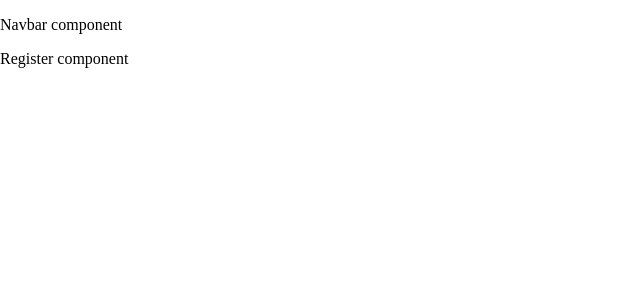
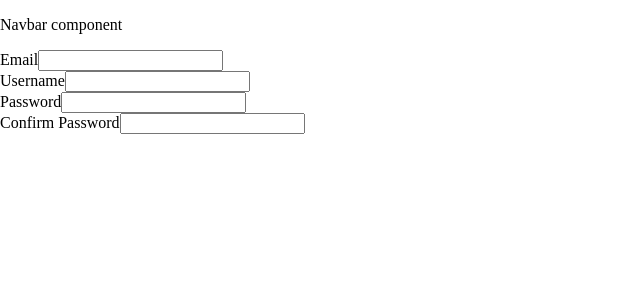
Before and after one commit to siuusunn/ga-project-3-the-forum-client, a React (Create React App) app: page /register in a window 1280 px wide. Shown: the top 300 px of the page, without its empty margins (0-640 px from the left). Built offline with nearby package versions, Linux system fonts and the light colour scheme.

Commit message:
basic layout for register component

```diff
--- a/src/components/Register.js
+++ b/src/components/Register.js
@@ -1,3 +1,65 @@
+import { useState } from 'react';
+
 export default function Register() {
-  return <p>Register component</p>;
+  const [formFields, setFormFields] = useState({
+    username: '',
+    email: '',
+    password: '',
+    passwordConfirmation: ''
+  });
+
+  const handleChange = (event) => {
+    setFormFields({ ...formFields, [event.target.name]: event.target.value });
+  };
+
+  const handleSubmit = (event) => {
+    event.preventDefault();
+  };
+
+  return (
+    <div>
+      <form onSubmit={handleSubmit}>
+        <div>
+          <label htmlFor='email'>Email</label>
+          <input
+            type='email'
+            id='email'
+            name='email'
+            value={formFields.email}
+            onChange={handleChange}
+          ></input>
+        </div>
+        <div>
+          <label htmlFor='username'>Username</label>
+          <input
+            type='text'
+            id='username'
+            name='username'
+            value={formFields.username}
+            onChange={handleChange}
+          ></input>
+        </div>
+        <div>
+          <label htmlFor='password'>Password</label>
+          <input
+            type='password'
+            id='password'
+            name='password'
+            value={formFields.password}
+            onChange={handleChange}
+          ></input>
+        </div>
+        <div>
+          <label htmlFor='passwordConfirmation'>Confirm Password</label>
+          <input
+            type='password'
+            id='passwordConfirmation'
+            name='passwordConfirmation'
+            value={formFields.passwordConfirmation}
+            onChange={handleChange}
+          ></input>
+        </div>
+      </form>
+    </div>
+  );
 }
```
